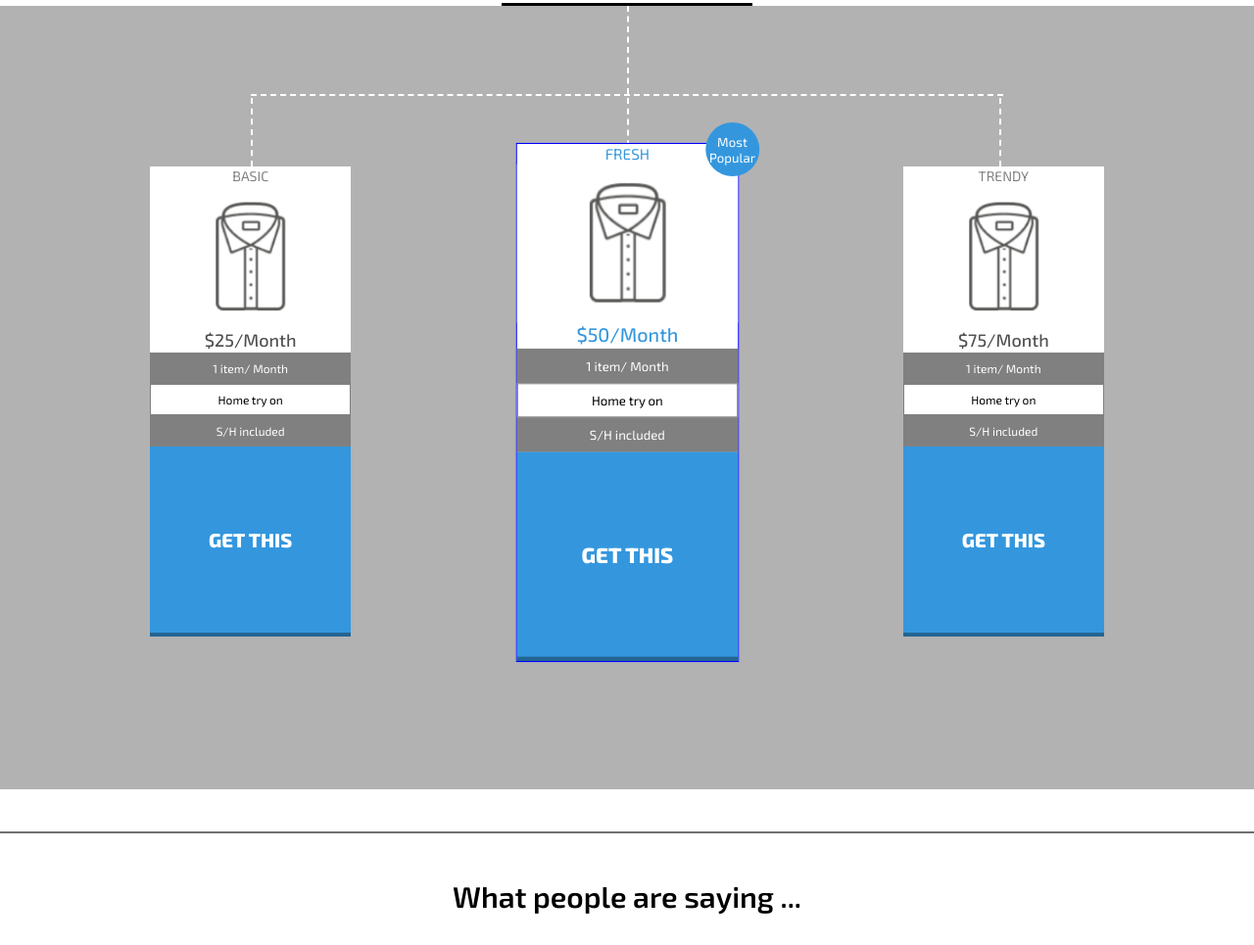
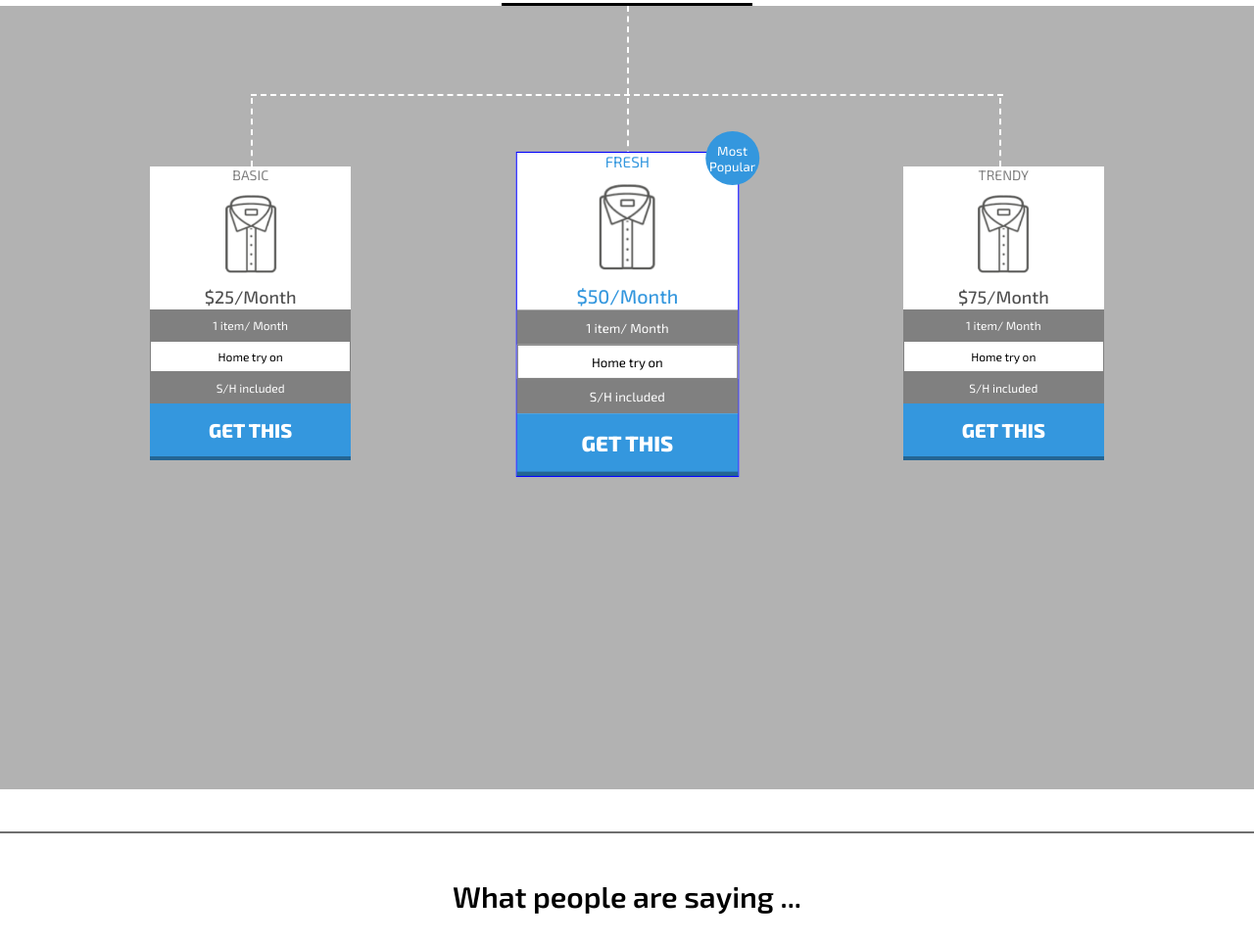
Before and after one commit to themradul07/Devloops-Project, a plain HTML site: page index.html in a window 1280 px wide. Shown: the part 2653-3618 px from the top of the page at 98% size. Drawn offline with Linux system fonts and the light colour scheme.

Commit message:
Update style.css

```diff
--- a/style.css
+++ b/style.css
@@ -323,7 +323,7 @@ footer{
 }
 .rectangle{
     width: 16vw;
-    height: 60vh;
+    height: min(60vh,300px);
     background-color: white;
     display: flex;
     flex-direction: column;
@@ -342,10 +342,18 @@ footer{
     color: gray;
 }
 .rectimg img{
-    width: 100%;
-    height: 100%
+    width: min(150px,100%);
+    height: min(200px,100%)
     ;
+    margin: auto;
 }
+
+.rectimg{
+    display: flex;
+    justify-self: center;
+    align-items: center;
+}
+
 .price{
     color: rgb(79, 79, 79);
     font-weight: 500;
```
